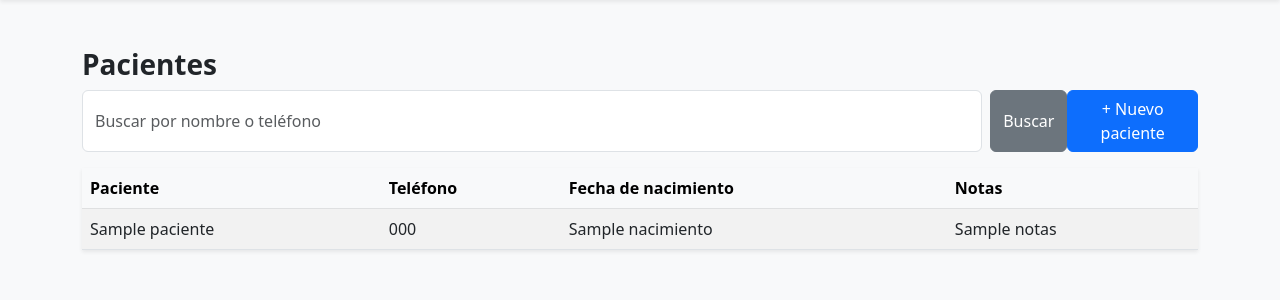
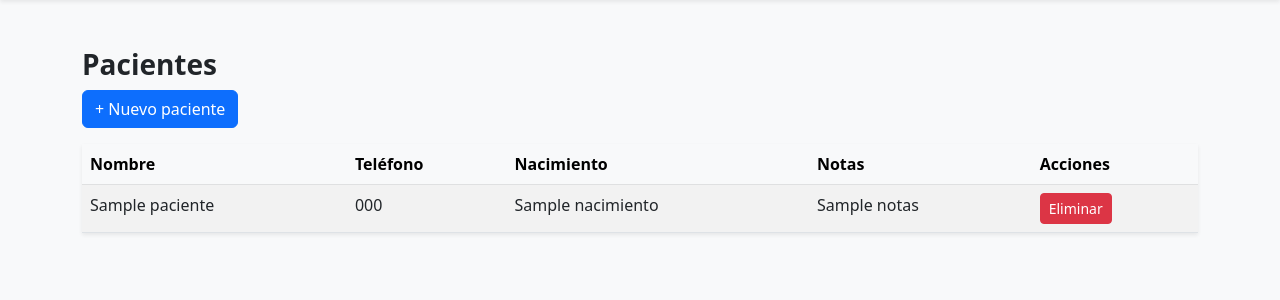
Before and after one commit to Luislopeze/Clinica, a Flask app: template templates/pacientes.html in a window 1280 px wide. Shown: the part 56-356 px from the top of the page. Run offline with Flask 3, Linux system fonts and the light colour scheme; the template is opened without the code that fills it: most values are stand-ins (such as "Sample title", 1, 10 or a date in 2020).

Commit message:
Update pacientes.html

```diff
--- a/templates/pacientes.html
+++ b/templates/pacientes.html
@@ -2,19 +2,17 @@
 {% block content %}
 <h3 class="fw-bold">Pacientes</h3>
 
-<div class="d-flex mb-3">
-    <input type="text" class="form-control me-2" placeholder="Buscar por nombre o teléfono">
-    <button class="btn btn-secondary">Buscar</button>
-    <a href="#" class="btn btn-primary ms-auto">+ Nuevo paciente</a>
-</div>
+<a href="/nuevo_paciente" class="btn btn-primary mb-3">+ Nuevo paciente</a>
 
+{% if pacientes %}
 <table class="table table-striped shadow-sm">
     <thead class="table-light">
         <tr>
-            <th>Paciente</th>
+            <th>Nombre</th>
             <th>Teléfono</th>
-            <th>Fecha de nacimiento</th>
+            <th>Nacimiento</th>
             <th>Notas</th>
+            <th>Acciones</th>
         </tr>
     </thead>
     <tbody>
@@ -24,8 +22,14 @@
             <td>{{ p.telefono }}</td>
             <td>{{ p.nacimiento }}</td>
             <td>{{ p.notas }}</td>
+            <td>
+                <a href="/eliminar_paciente/{{ loop.index0 }}" class="btn btn-danger btn-sm">Eliminar</a>
+            </td>
         </tr>
         {% endfor %}
     </tbody>
 </table>
+{% else %}
+<p class="text-muted">No hay pacientes registrados.</p>
+{% endif %}
 {% endblock %}
```
